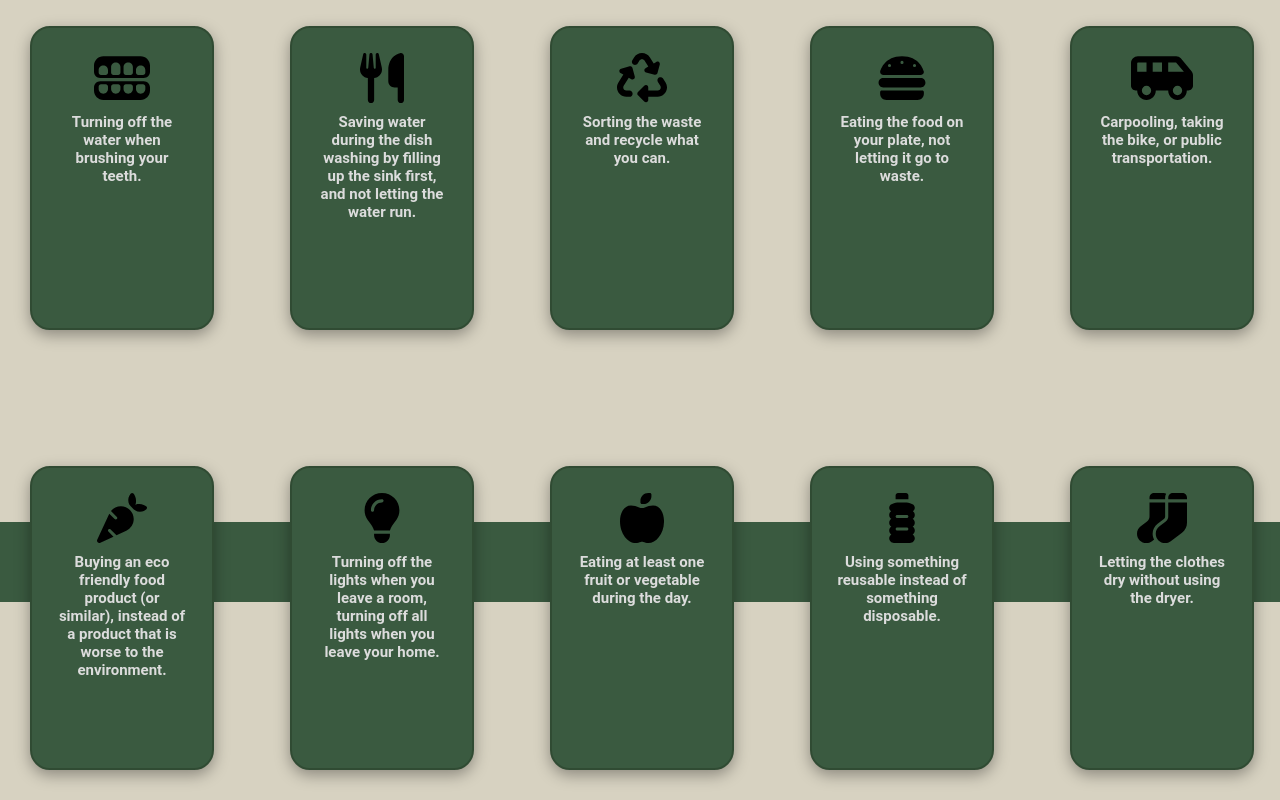
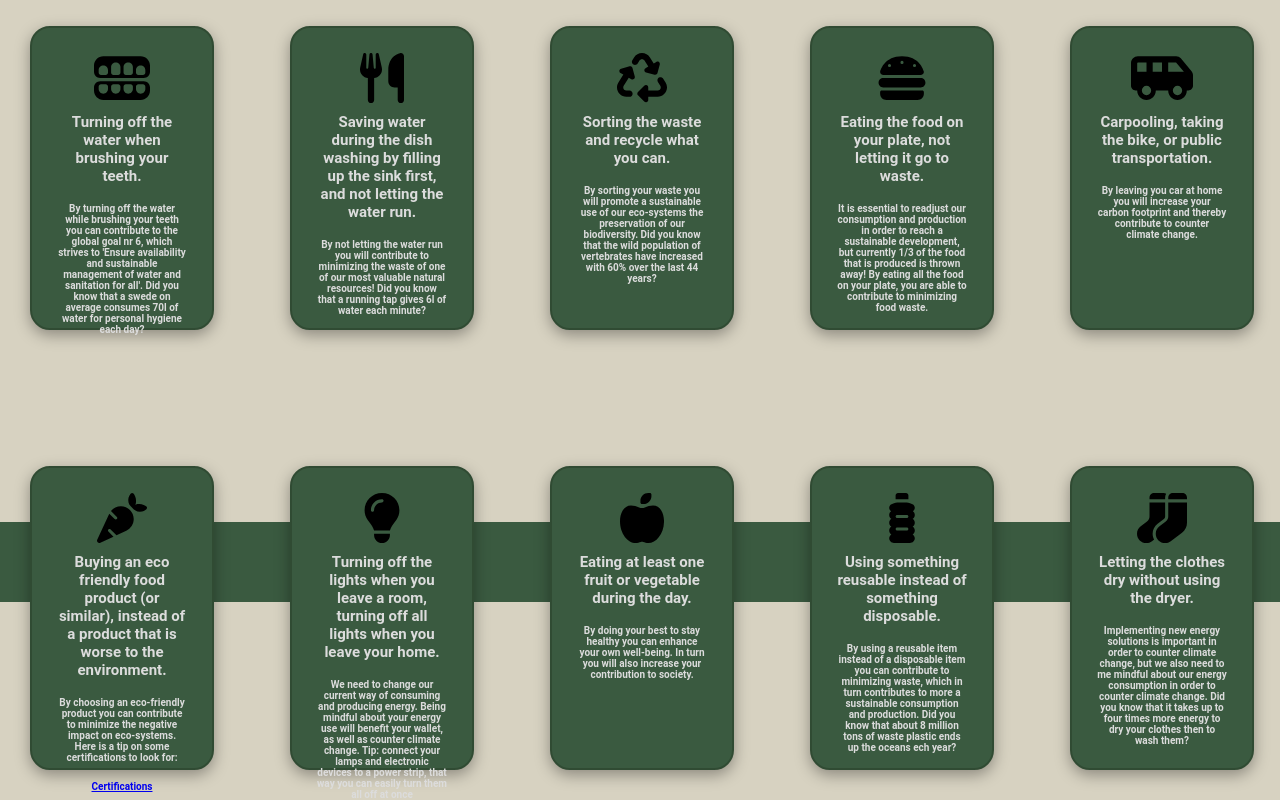
Before and after one commit to wwwilma/dat257, a React (Create React App) app in the folder dat257/: page /Home in a window 1280 px wide. Shown: the part 198-998 px from the top of the page. Built offline with nearby package versions, Linux system fonts and the light colour scheme; no server answers.

Commit message:
information about habits updated.

```diff
--- a/dat257/src/Card.css
+++ b/dat257/src/Card.css
@@ -73,7 +73,14 @@
     color: rgb(220, 220, 220);
 }
 
-/*  */
+/* Description of the card*/
+.desc{
+    text-align: center;
+    font-size: 10px;
+    color: rgb(220, 220, 220);
+}
+
+/* */
 .card p {
     width: 100%;
     color: rgb(220, 220, 220);
@@ -130,3 +137,9 @@
     font-size: 15px;
     color: rgb(220, 220, 220);
 }
+
+/* hyperlink */
+.link {
+    text-align: center;
+    font-size: 10px;
+}
--- a/dat257/src/Card.js
+++ b/dat257/src/Card.js
@@ -2,7 +2,7 @@ import React, { useRef, useState } from "react";
 import "./Card.css";
 
 // Card component for the tasks.
-export default function Card({ imgSrc, title} ) {
+export default function Card({ imgSrc, title, desc,link} ) {
     const cardRef = useRef(null);
     const imgRef = useRef(null);
     const titleRef = useRef(null);
@@ -10,6 +10,9 @@ export default function Card({ imgSrc, title} ) {
     const timesDoneRef = useRef(null)
     //constant for counting the button clicks
     const [count, setCount] = useState(0);
+    const descRef = useRef(null);
+    const linkRef = useRef(null);
+
 
     // Function for handle click on card.
     function handleClickCard() {
@@ -40,6 +43,13 @@ export default function Card({ imgSrc, title} ) {
                 <h1 className="title" ref={titleRef}>
                     {title}
                 </h1>
+                <h2 className="desc" ref={descRef}>
+                    {desc}
+                </h2>
+                <h3 className="link" ref={linkRef}>
+                    {link}
+                </h3>
+
 
             </div>
 
--- a/dat257/src/CardGrid.js
+++ b/dat257/src/CardGrid.js
@@ -18,42 +18,54 @@ export default function CardGrid() {
         {
             imgSrc: faTeethOpen,
             title: "Turning off the water when brushing your teeth.",
+            desc: "By turning off the water while brushing your teeth you can contribute to the global goal nr 6, which strives to 'Ensure availability and sustainable management of water and sanitation for all'. Did you know that a swede on average consumes 70l of water for personal hygiene each day?"
         },
         {
             imgSrc: faUtensils,
             title: "Saving water during the dish washing by filling up the sink first, and not letting the water run.",
+            desc: "By not letting the water run you will contribute to minimizing the waste of one of our most valuable natural resources! Did you know that a running tap gives 6l of water each minute? "
         },
         {
             imgSrc: faRecycle,
             title: "Sorting the waste and recycle what you can.",
+            desc: "By sorting your waste you will promote a sustainable use of our eco-systems the preservation of our biodiversity. Did you know that the wild population of vertebrates have increased with 60% over the last 44 years?"
         },
         {
             imgSrc: faBurger,
             title: "Eating the food on your plate, not letting it go to waste.",
+            desc: "It is essential to readjust our consumption and production in order to reach a sustainable development, but currently 1/3 of the food that is produced is thrown away! By eating all the food on your plate, you are able to contribute to minimizing food waste. ",
+
         },
         {
             imgSrc: faVanShuttle,
             title: "Carpooling, taking the bike, or public transportation.",
+            desc: "By leaving you car at home you will increase your carbon footprint and thereby contribute to counter climate change. "
         },
         {
             imgSrc: faCarrot,
             title: "Buying an eco friendly food product (or similar), instead of a product that is worse to the environment.",
+            desc: "By choosing an eco-friendly product you can contribute to minimize the negative impact on eco-systems. Here is a tip on some certifications to look for:",
+            link: <a href="https://wwwwwfse.cdn.triggerfish.cloud/uploads/2020/02/wwf_certifieringar_2020.pdf">Certifications</a>
         },
         {
             imgSrc: faLightbulb,
             title: "Turning off the lights when you leave a room, turning off all lights when you leave your home.",
+            desc: "We need to change our current way of consuming and producing energy. Being mindful about your energy use will benefit your wallet, as well as counter climate change. Tip: connect your lamps and electronic devices to a power strip, that way you can easily turn them all off at once"
         },
         {
             imgSrc: faAppleWhole,
             title: "Eating at least one fruit or vegetable during the day.",
+            desc: "By doing your best to stay healthy you can enhance your own well-being. In turn you will also increase your contribution to society. "
         },
         {
             imgSrc: faBottleWater,
             title: "Using something reusable instead of something disposable.",
+            desc: "By using a reusable item instead of a disposable item you can contribute to minimizing waste, which in turn contributes to more a sustainable consumption and production. Did you know that about 8 million tons of waste plastic ends up the oceans ech year? "
         },
         {
             imgSrc: faSocks,
             title: "Letting the clothes dry without using the dryer.",
+            desc: "Implementing new energy solutions is important in order to counter climate change, but we also need to me mindful about our energy consumption in order to counter climate change. Did you know that it takes up to four times more energy to dry your clothes then to wash them?"
         },
     ];
 
@@ -65,6 +77,7 @@ export default function CardGrid() {
                     imgSrc={card.imgSrc}
                     title={card.title}
                     desc={card.desc}
+                    link={card.link}
                 />
             ))}
         </div>
```
